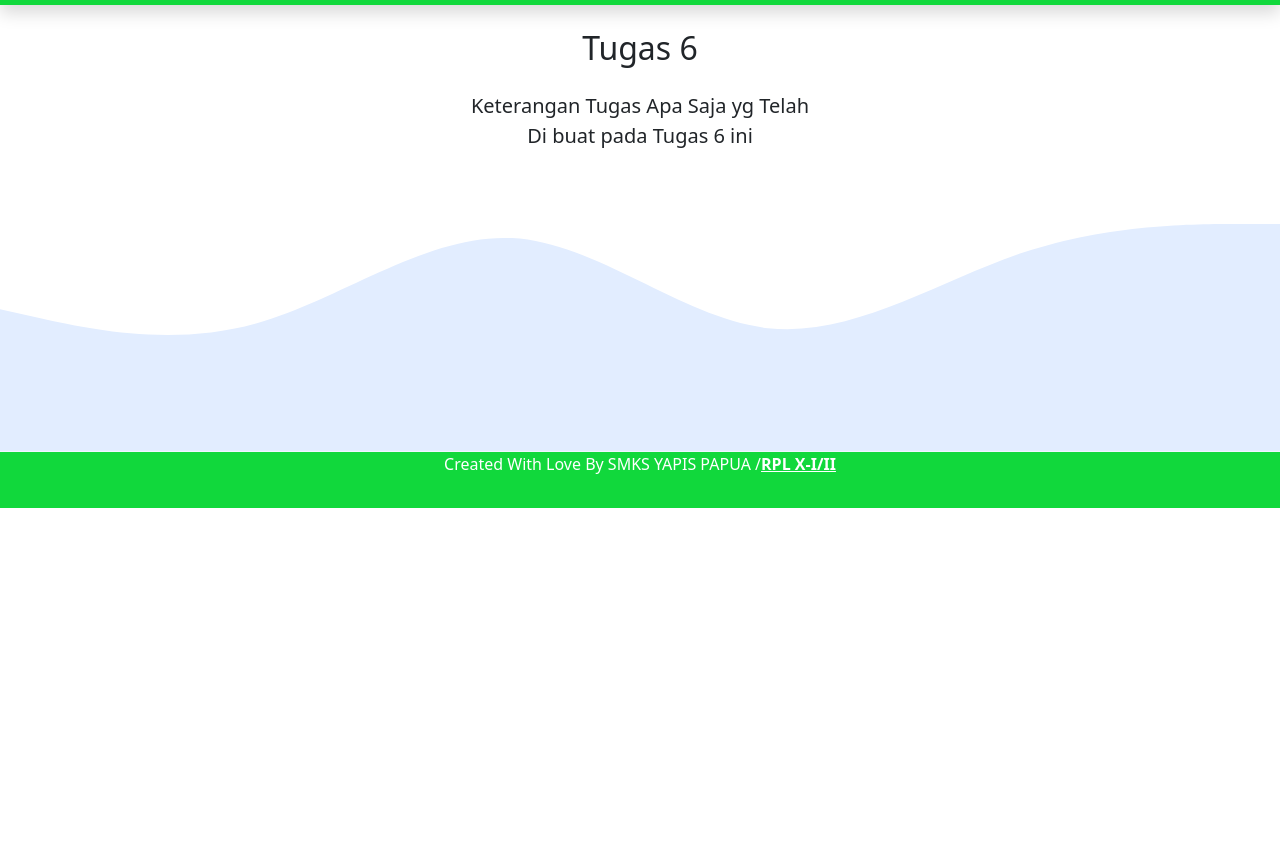
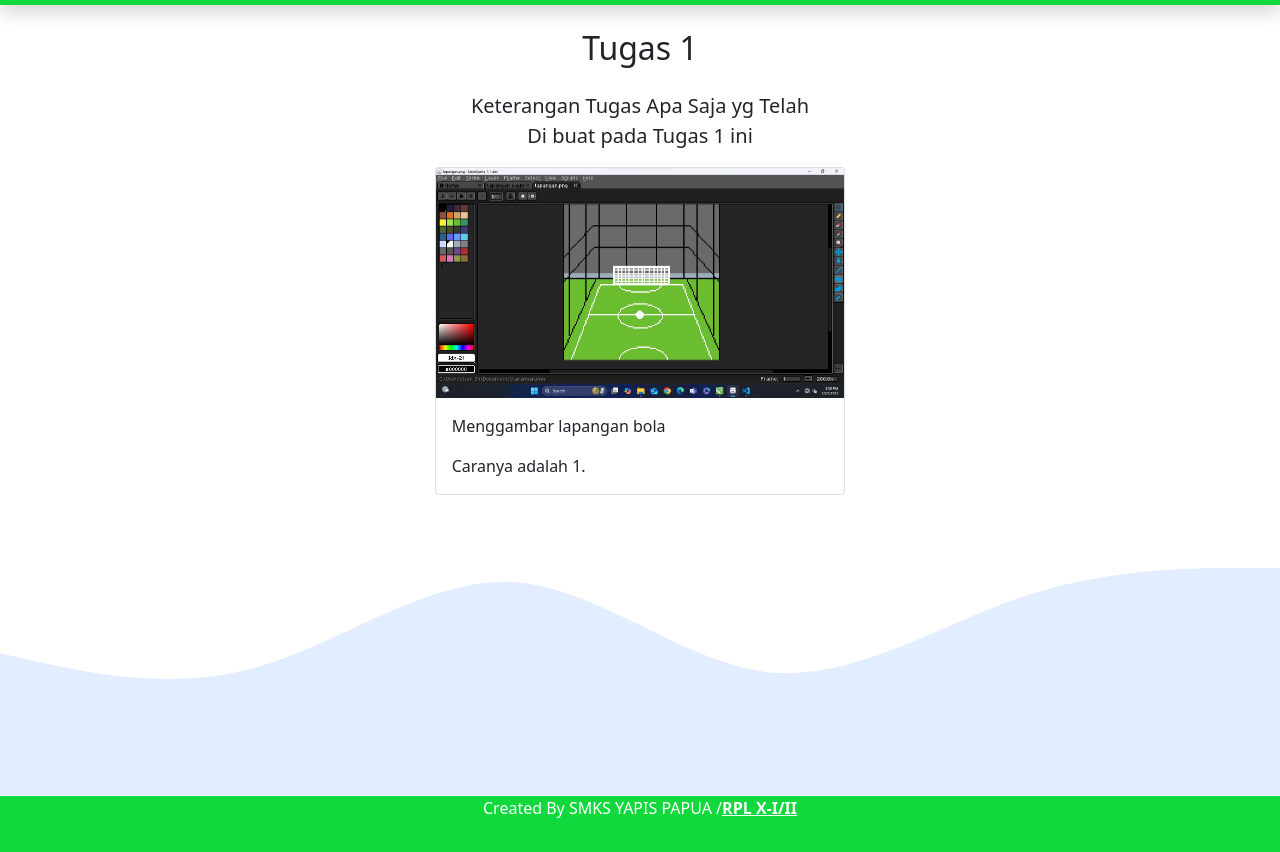
Before and after one commit to shelaa1703-hub/shela.github.io, a plain HTML site: page Tugas6.html in a window 1280 px wide. Shown: the part 51-903 px from the top of the page. Before the commit the page ends 800 px from the top, so only its background shows below. Drawn offline with nearby package versions, Linux system fonts and the light colour scheme.

Commit message:
Add files via upload

```diff
--- a/Tugas6.html
+++ b/Tugas6.html
@@ -11,7 +11,7 @@
     <!-- My CSS -->
     <link rel="stylesheet" href="style.css" />
 
-    <title>Tugas 6</title>
+    <title>Tugas 1</title>
   </head>
   <body id="home">
     <!-- Navbar -->
@@ -39,15 +39,27 @@
       <div class="container">
         <div class="row text-center mb-3">
           <div class="col">
-            <h2>Tugas 6</h2>
+            <h2>Tugas 1</h2>
           </div>
         </div>
         <div class="row justify-content-center fs-5 text-center">
           <div class="col-md-4">
-            <p>Keterangan Tugas Apa Saja yg Telah Di buat pada Tugas 6 ini</p>
+            <p>Keterangan Tugas Apa Saja yg Telah Di buat pada Tugas 1 ini</p>
           </div>
         </div>
       </div>
+        <div class="row justify-content-center">
+          <div class="col-md-4 mb-3">
+            <div class="card">
+              <img src="Screenshot 2025-10-07 135052.jpg" class="card-img-top" alt="gbr 1" />
+              <div class="card-body">
+                <p class="card-text">Menggambar lapangan bola</p>
+                <p class="card-text">Caranya adalah
+                  1.
+                </p>
+              </div>
+            </div>
+          </div>
       <svg xmlns="http://www.w3.org/2000/svg" viewBox="0 0 1440 320">
         <path
           fill="#e2edff"
@@ -59,7 +71,7 @@
     <!-- Akhir About -->
     <!-- Footer -->
     <footer class="text-white text-center pb-3" style="background-color: #11d83c">
-      <p>Created With Love By SMKS YAPIS PAPUA /<a href="https://www.youtube.com/channel/UCd_1nEOQlDNIfkp-AjUw3ZA" class="text-white fw-bold justify-content-center">RPL X-I/II</a></p>
+      <p>Created By SMKS YAPIS PAPUA /<a href="https://www.youtube.com/channel/UCd_1nEOQlDNIfkp-AjUw3ZA" class="text-white fw-bold justify-content-center">RPL X-I/II</a></p>
     </footer>
     <!-- Akhir Footer -->
 
```
Also changed, not shown: Tugas1.html (+13 -1 lines), Tugas2.html (+13 -1 lines), Tugas3.html (+14 -2 lines), Tugas4.html (+13 -1 lines), Tugas5.html (+16 -4 lines), Tugas7.html (+16 -4 lines).
